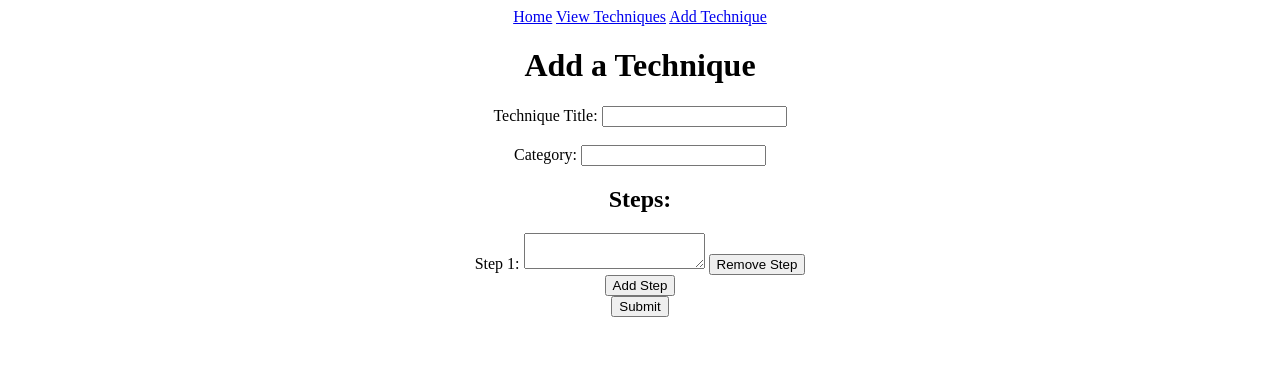
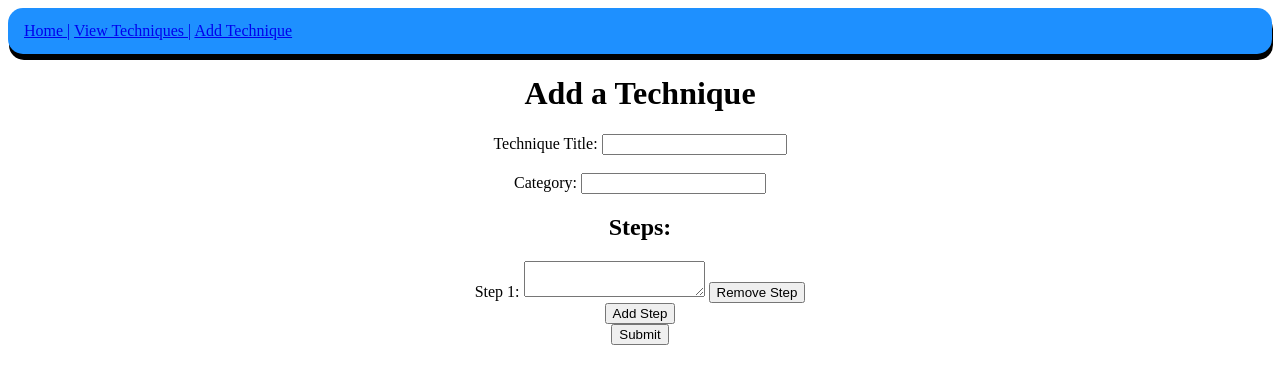
Before and after one commit to ejimeneztech/jitzdb, a SvelteKit app: page /add in a window 1280 px wide. Shown: the top 384 px of the page. Built offline with nearby package versions, Linux system fonts and the light colour scheme.

Commit message:
minor styling adjustments

```diff
--- a/src/routes/+layout.svelte
+++ b/src/routes/+layout.svelte
@@ -1,12 +1,18 @@
 <nav>
-    <a href="/">Home</a>
-    <a href="/techs">View Techniques</a>
-    <a href="/add">Add Technique</a>
+	<a href="/">Home |</a>
+	<a href="/techs">View Techniques |</a>
+	<a href="/add">Add Technique</a>
 </nav>
 <slot></slot>
 
 <style>
-    nav {
-        text-align: center;
-    }
+	nav {
+		text-align: left;
+		background-color: #1E90FF;
+		color: white;
+		padding: 14px 16px;
+		text-decoration: none;
+		border-radius: 15px;
+		box-shadow: 1px 6px black;
+	}
 </style>
--- a/src/routes/techs/[slug]/+layout.svelte
+++ b/src/routes/techs/[slug]/+layout.svelte
@@ -10,6 +10,9 @@
 
 
 <style>
+	.layout {
+
+	}
 	@media (min-width: 640px) {
 		.layout {
 			display: grid;
```
Also changed, not shown: src/routes/techs/+page.svelte (+10 -0 lines), src/routes/techs/[slug]/+page.svelte (+11 -0 lines).
